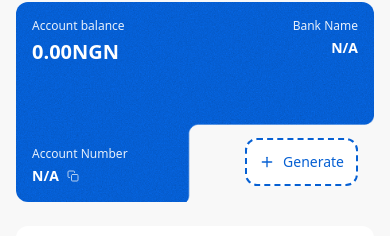
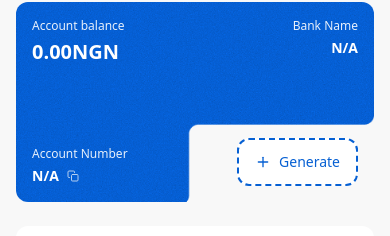
Before and after one commit to esaintdev/Midoman, a React (Vite) app: page / in a window 390 px wide. Shown: the part 95-331 px from the top of the page. Built offline with nearby package versions, Linux system fonts and the light colour scheme.

Commit message:
generate btn

```diff
--- a/src/components/MainContent.tsx
+++ b/src/components/MainContent.tsx
@@ -97,8 +97,8 @@ export default function MainContent({ darkMode, account, onMenuClick }: MainCont
                 </div>
 
                 {/* Generate Account Button */}
-                <div className="bg-white p-3 sm:p-3 lg:p-4 border-2 border-dashed absolute bottom-4 right-4 sm:bottom-4 sm:right-4 z-10" style={{ borderColor: '#0660D3', borderRadius: '12px' }}>
-                  <button className="font-medium font-sans flex items-center gap-2 text-sm" style={{ color: '#0660D3' }}>
+                <div className="bg-white px-4 py-3 sm:p-3 lg:p-4 border-2 border-dashed absolute bottom-4 right-4 sm:bottom-4 sm:right-4 z-10 min-w-[100px] sm:min-w-0" style={{ borderColor: '#0660D3', borderRadius: '12px' }}>
+                  <button className="font-medium font-sans flex items-center justify-center gap-2 text-sm w-full" style={{ color: '#0660D3' }}>
                     <FiPlus className="w-4 h-4" />
                     <span className="hidden sm:inline">Generate Account</span>
                     <span className="sm:hidden">Generate</span>
```
